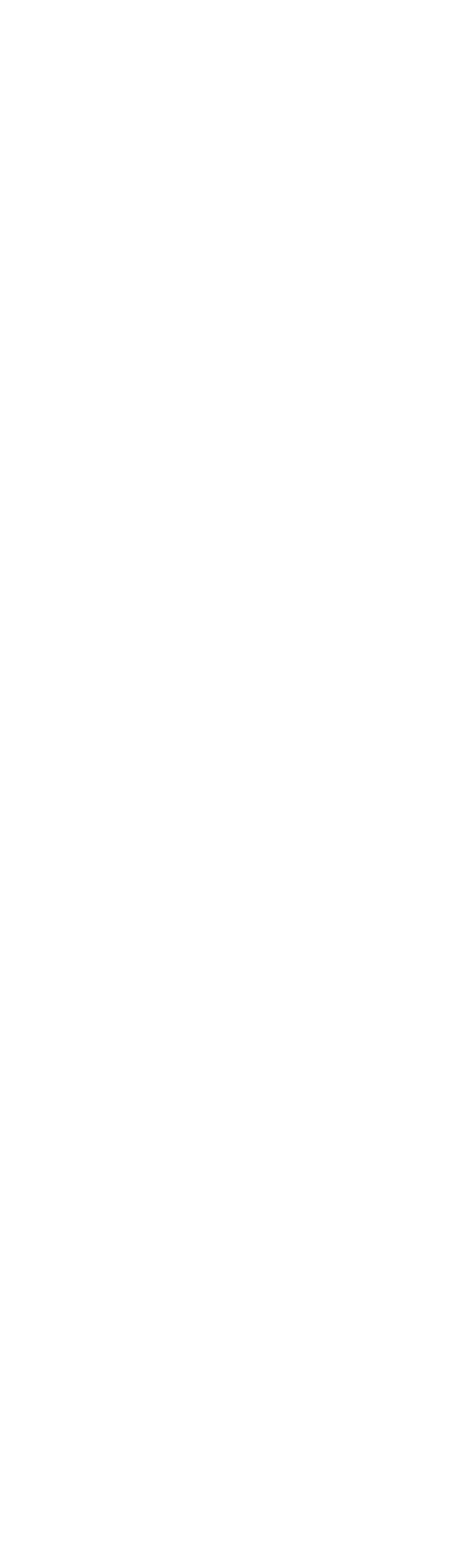
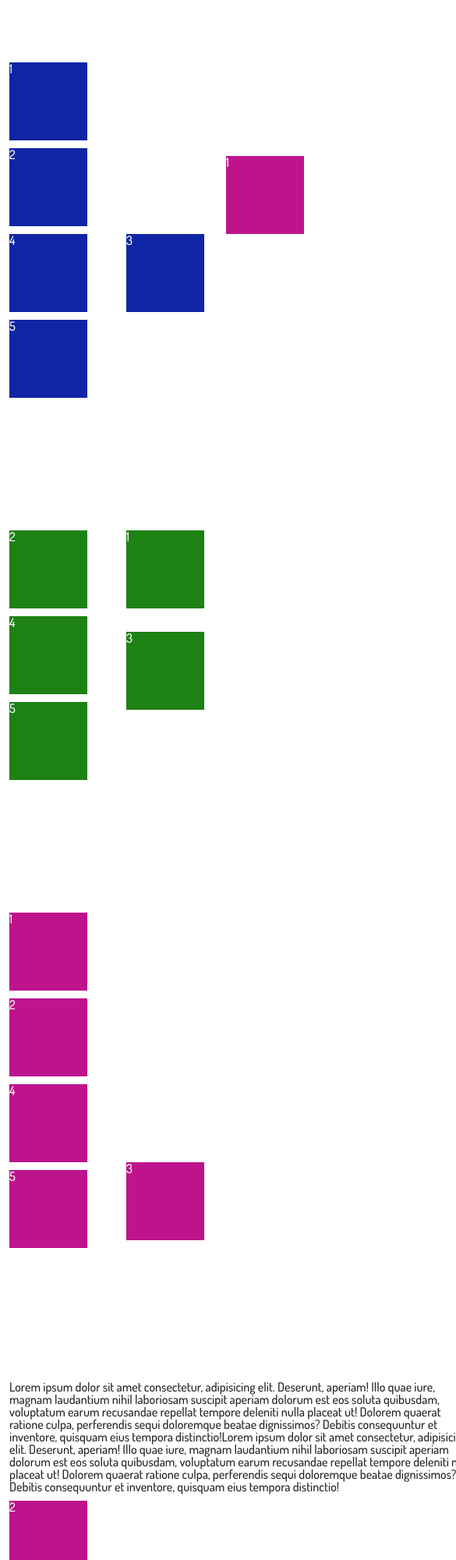
Before and after one commit to letife327/PositionExercise, a plain HTML site: page NewStart - Copy/index.html in a window 390 px wide. Shown: the top 2000 px of the page at 78% size, 585 px wide, since content can reach past the window. Before the commit the page ends 844 px from the top, so only its background shows below. Drawn offline with nearby package versions, Linux system fonts and the light colour scheme.

Commit message:
createresponsive

```diff
--- /dev/null
+++ b/NewStart - Copy/_demo.sass
@@ -0,0 +1,13 @@
+#demo
+    .box
+        position: relative
+        .minibox
+            width: 100px
+            height: 100px
+            background-color: #0f25a5
+            margin-bottom: 10px
+            color: #ffffff
+        .selected
+            position: absolute
+            left: 150px
+            bottom: 100px
--- /dev/null
+++ b/NewStart - Copy/_demo2.sass
@@ -0,0 +1,17 @@
+#demo2
+    .box
+        position: relative
+        .minibox
+            width: 100px
+            height: 100px
+            background-color: #1d8114
+            margin-bottom: 10px
+            color: #ffffff
+        .first
+            position: absolute
+            left: 150px
+            top: 0
+        .third
+            position: absolute
+            left: 150px
+            top: 130px
--- /dev/null
+++ b/NewStart - Copy/_demo3.sass
@@ -0,0 +1,13 @@
+#demo3
+    .box
+        position: relative
+        .minibox
+            width: 100px
+            height: 100px
+            background-color: #be148b
+            margin-bottom: 10px
+            color: #ffffff
+        .selected
+            position: absolute
+            left: 150px
+            bottom: 0
--- /dev/null
+++ b/NewStart - Copy/_demo4.sass
@@ -0,0 +1,17 @@
+#demo4
+    .textbox
+        p
+            width: 600px
+            margin-bottom: 10px
+    .box
+        position: relative
+        .minibox
+            width: 100px
+            height: 100px
+            background-color: #be148b
+            margin-bottom: 10px
+            color: #ffffff
+        .selected
+            position: fixed
+            right: 0
+            top: 200px
--- a/NewStart - Copy/_main.sass
+++ b/NewStart - Copy/_main.sass
@@ -1,3 +1,5 @@
 body
     font-family: 'Dosis', sans-serif
     font-weight: 500
+section
+    padding: 80px 0
--- a/NewStart - Copy/index.html
+++ b/NewStart - Copy/index.html
@@ -16,7 +16,89 @@
 </head>
 
 <body>
-
+    <header></header>
+    <main>
+        <section id="demo">
+            <div class="container">
+                <div class="row">
+                    <div class="col-md-12">
+                        <div class="box">
+                            <div class="minibox">1</div>
+                            <div class="minibox">2</div>
+                            <div class="minibox selected">3</div>
+                            <div class="minibox">4</div>
+                            <div class="minibox">5</div>
+                        </div>
+                    </div>
+                </div>
+            </div>
+        </section>
+        <section id="demo2">
+            <div class="container">
+                <div class="row">
+                    <div class="col-md-12">
+                        <div class="box">
+                            <div class="minibox first">1</div>
+                            <div class="minibox">2</div>
+                            <div class="minibox third">3</div>
+                            <div class="minibox">4</div>
+                            <div class="minibox">5</div>
+                        </div>
+                    </div>
+                </div>
+            </div>
+        </section>
+        <section id="demo3">
+            <div class="container">
+                <div class="row">
+                    <div class="col-md-12">
+                        <div class="box">
+                            <div class="minibox">1</div>
+                            <div class="minibox">2</div>
+                            <div class="minibox selected">3</div>
+                            <div class="minibox">4</div>
+                            <div class="minibox">5</div>
+                        </div>
+                    </div>
+                </div>
+            </div>
+        </section>
+        <section id="demo4">
+            <div class="container">
+                <div class="row">
+                    <div class="col-md-12">
+                        <div class="textbox">
+                            <p>Lorem ipsum dolor sit amet consectetur, adipisicing elit. Deserunt, aperiam! Illo quae
+                                iure, magnam laudantium nihil laboriosam suscipit aperiam dolorum est eos soluta
+                                quibusdam, voluptatum earum recusandae repellat tempore deleniti nulla placeat ut!
+                                Dolorem quaerat ratione culpa, perferendis sequi doloremque beatae dignissimos? Debitis
+                                consequuntur et inventore, quisquam eius tempora distinctio!Lorem ipsum dolor sit amet consectetur, adipisicing elit. Deserunt, aperiam! Illo quae
+                                iure, magnam laudantium nihil laboriosam suscipit aperiam dolorum est eos soluta
+                                quibusdam, voluptatum earum recusandae repellat tempore deleniti nulla placeat ut!
+                                Dolorem quaerat ratione culpa, perferendis sequi doloremque beatae dignissimos? Debitis
+                                consequuntur et inventore, quisquam eius tempora distinctio!</p>
+                        </div>
+                    </div>
+                </div>
+                <div class="row">
+                    <div class="col-md-12">
+                        <div class="box">
+                            <div class="minibox selected">1</div>
+                            <div class="minibox">2</div>
+                            <div class="minibox">3</div>
+                            <div class="minibox">4</div>
+                            <div class="minibox">5</div>
+                            <div class="minibox">6</div>
+                            <div class="minibox">7</div>
+                            <div class="minibox">8</div>
+                            <div class="minibox">9</div>
+                        </div>
+                    </div>
+                </div>
+            </div>
+        </section>
+    </main>
+    <footer></footer>
 </body>
 
 </html>
--- a/NewStart - Copy/style.sass
+++ b/NewStart - Copy/style.sass
@@ -1 +1,5 @@
 @import main
+@import demo
+@import demo2
+@import demo3
+@import demo4
```
Also changed, not shown: NewStart - Copy/style.css, 1 other file.
